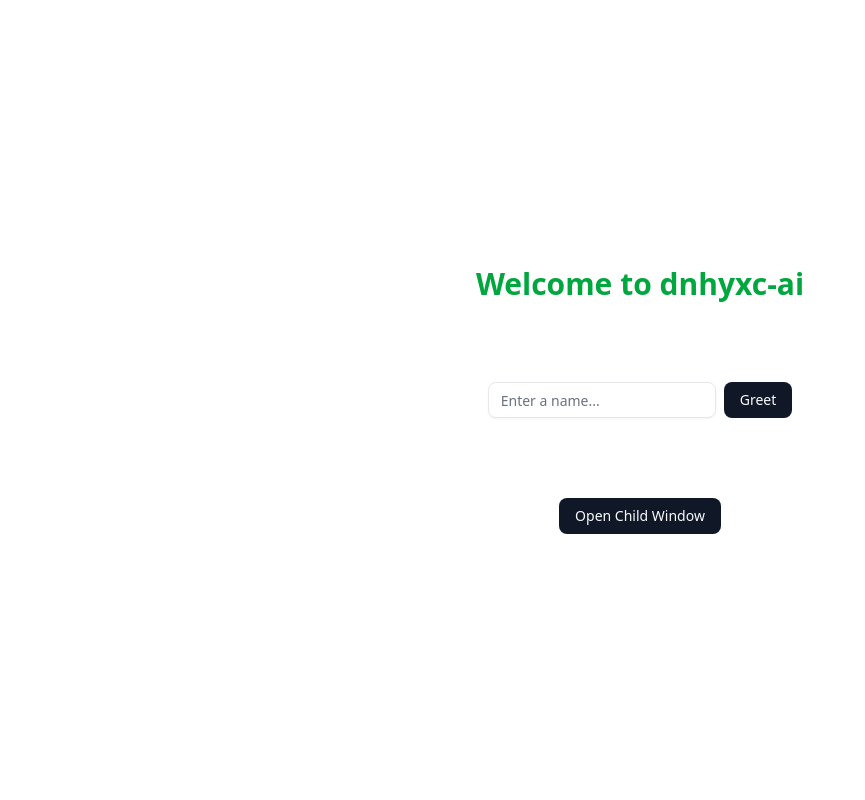
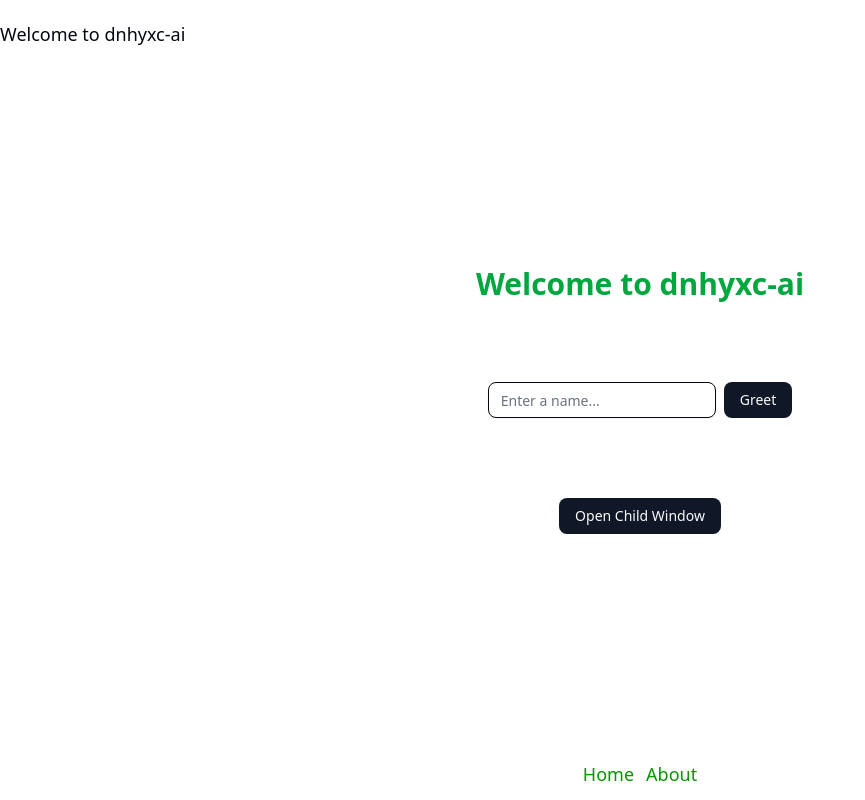
Before and after one commit to dnhyxc/dnhyxc-ai, a React (Vite) app in the folder client/: page / in a window 1280 px wide. Shown: the whole page, without its empty margins (0-865 px from the left). Built offline with nearby package versions, Linux system fonts and the light colour scheme.

Commit message:
feat: 增加路由配置

```diff
--- a/client/package.json
+++ b/client/package.json
@@ -19,6 +19,7 @@
     "lucide-react": "^0.561.0",
     "react": "^19.1.0",
     "react-dom": "^19.1.0",
+    "react-router": "^7.10.1",
     "tailwind-merge": "^3.4.0"
   },
   "devDependencies": {
--- /dev/null
+++ b/client/src/components/design/Menu/index.tsx
@@ -0,0 +1,19 @@
+import { useNavigate } from 'react-router';
+
+const Menu = () => {
+  const navigate = useNavigate();
+  return (
+    <div className="w-full h-full flex flex-col justify-center items-center">
+      <div className="w-full h-13 flex items-center justify-center">
+        <div className="text-lg mr-3 cursor-pointer text-[#069701] hover:text-green-600" onClick={() => navigate('/')}>
+          Home
+        </div>
+        <div className="text-lg cursor-pointer text-[#069701] hover:text-green-600" onClick={() => navigate('/about')}>
+          About
+        </div>
+      </div>
+    </div>
+  );
+};
+
+export default Menu;
--- a/client/src/index.css
+++ b/client/src/index.css
@@ -12,6 +12,8 @@ body {
   background-color: transparent;
   height: 100%;
   width: 100%;
+  /* 禁止页面回弹效果 */
+  overscroll-behavior: none;
 }
 
 #root {
@@ -37,7 +39,7 @@ body {
   --destructive: oklch(0.577 0.245 27.325);
   --destructive-foreground: 210 40% 98%;
   --border: oklch(0.928 0.006 264.531);
-  --input: oklch(0.928 0.006 264.531);
+  /* --input: oklch(0.928 0.006 264.531); */
   --ring: oklch(0.707 0.022 261.325);
   --radius: 0.625rem;
   --chart-1: oklch(0.646 0.222 41.116);
@@ -73,7 +75,7 @@ body {
   --destructive: oklch(0.704 0.191 22.216);
   --destructive-foreground: 210 40% 98%;
   --border: oklch(1 0 0 / 10%);
-  --input: oklch(1 0 0 / 15%);
+  /* --input: oklch(1 0 0 / 15%); */
   --ring: oklch(0.551 0.027 264.364);
   --chart-1: oklch(0.488 0.243 264.376);
   --chart-2: oklch(0.696 0.17 162.48);
@@ -91,6 +93,7 @@ body {
 }
 
 @theme inline {
+  /* --spacing: 1px; */
   --radius-sm: calc(var(--radius) - 4px);
   --radius-md: calc(var(--radius) - 2px);
   --radius-lg: var(--radius);
--- /dev/null
+++ b/client/src/layout/index.tsx
@@ -0,0 +1,29 @@
+/*
+ * @Description: 布局组件
+ * @Author: dnhyxc
+ * @Date: 2025-12-15 19:25:29
+ * @LastEditors: dnhyxc
+ * @FilePath: \src\layout\index.tsx
+ */
+import { Outlet } from 'react-router';
+import Menu from '@/components/design/Menu';
+
+const Layout = () => {
+  return (
+    <main className="w-full h-full flex flex-col rounded-lg box-border">
+      <header data-tauri-drag-region className="h-13 flex items-center pt-4 box-border">
+        <div className="text-lg">Welcome to dnhyxc-ai</div>
+      </header>
+      <div className="flex-1 flex-col justify-center items-center p-4 box-border">
+        <div className="w-full h-full flex-1 flex-col justify-center items-center">
+          <Outlet />
+        </div>
+      </div>
+      <footer className="h-13 flex items-center justify-center box-border">
+        <Menu />
+      </footer>
+    </main>
+  );
+};
+
+export default Layout;
--- /dev/null
+++ b/client/src/router/index.tsx
@@ -0,0 +1,10 @@
+import { createBrowserRouter } from 'react-router';
+import { RouterProvider } from 'react-router/dom';
+import routes from './routes';
+
+const App = () => {
+  const router = createBrowserRouter(routes);
+  return <RouterProvider router={router} />;
+};
+
+export default App;
--- /dev/null
+++ b/client/src/router/routes.ts
@@ -0,0 +1,21 @@
+import Layout from '@/layout';
+import Home from '@/views/home';
+import About from '@/views/about';
+
+const routes = [
+  {
+    Component: Layout,
+    children: [
+      {
+        index: true,
+        Component: Home
+      },
+      {
+        path: 'about',
+        Component: About
+      }
+    ]
+  }
+];
+
+export default routes;
--- /dev/null
+++ b/client/src/views/about/index.tsx
@@ -0,0 +1,5 @@
+const About = () => {
+  return <div>About</div>;
+};
+
+export default About;
--- a/client/src/App.tsx
+++ b/client/src/views/home/index.tsx
@@ -3,9 +3,8 @@ import { useState } from 'react';
 import { invoke } from '@tauri-apps/api/core';
 import { Button } from '@/components/ui/button';
 import { Input } from '@/components/ui/input';
-import './index.css';
 
-function App() {
+function Home() {
   const [greetMsg, setGreetMsg] = useState('');
   const [name, setName] = useState('');
 
@@ -38,7 +37,7 @@ function App() {
 
   return (
     // data-tauri-drag-region: tauri 允许拖拽
-    <main data-tauri-drag-region className="w-full h-full flex flex-col justify-center items-center m-0">
+    <div className="w-full h-full flex flex-col justify-center items-center m-0">
       <h1 className="text-3xl font-bold mb-20 text-green-600">Welcome to dnhyxc-ai</h1>
       <form
         className=""
@@ -56,8 +55,8 @@ function App() {
       <Button variant="default" className="cursor-pointer" onClick={openChildWindow}>
         Open Child Window
       </Button>
-    </main>
+    </div>
   );
 }
 
-export default App;
+export default Home;
```
Also changed, not shown: client/src/main.tsx (+6 -5 lines).
